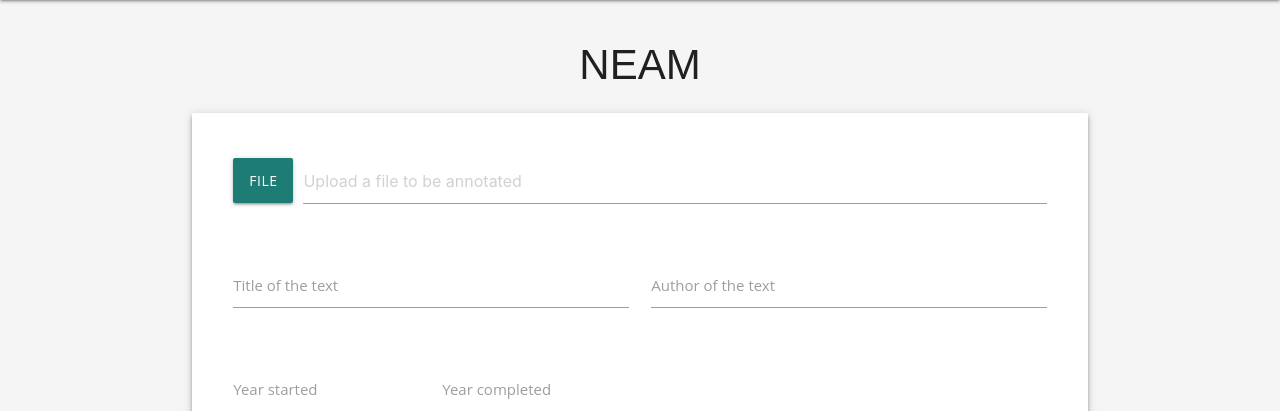
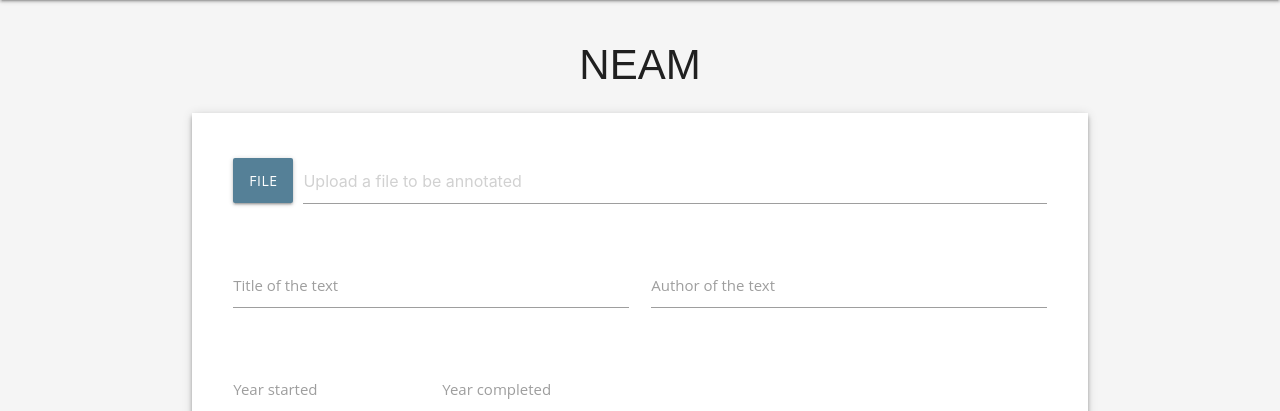
Before and after one commit to Linguistics575/neam, a Flask app: page / in a window 1280 px wide, with the restyled element focused. Shown: the part 64-475 px from the top of the page. Run offline with Flask 2, Linux system fonts and the light colour scheme; parts of the project's set-up code (start-up, migrations or seed data) failed here and were passed over; some libraries are stand-ins or nearby versions.

Commit message:
Fix button highlight colour

```diff
--- a/neam/python/app/static/css/style.css
+++ b/neam/python/app/static/css/style.css
@@ -4,6 +4,14 @@
 
 .btn {
     background-color: #452a78;
+}
+
+.btn:focus {
+    background-color: #558097 !important;
+}
+
+.btn:hover {
+    background-color: #6fa7c5 !important;
 }
 
 .brand-logo {
```
